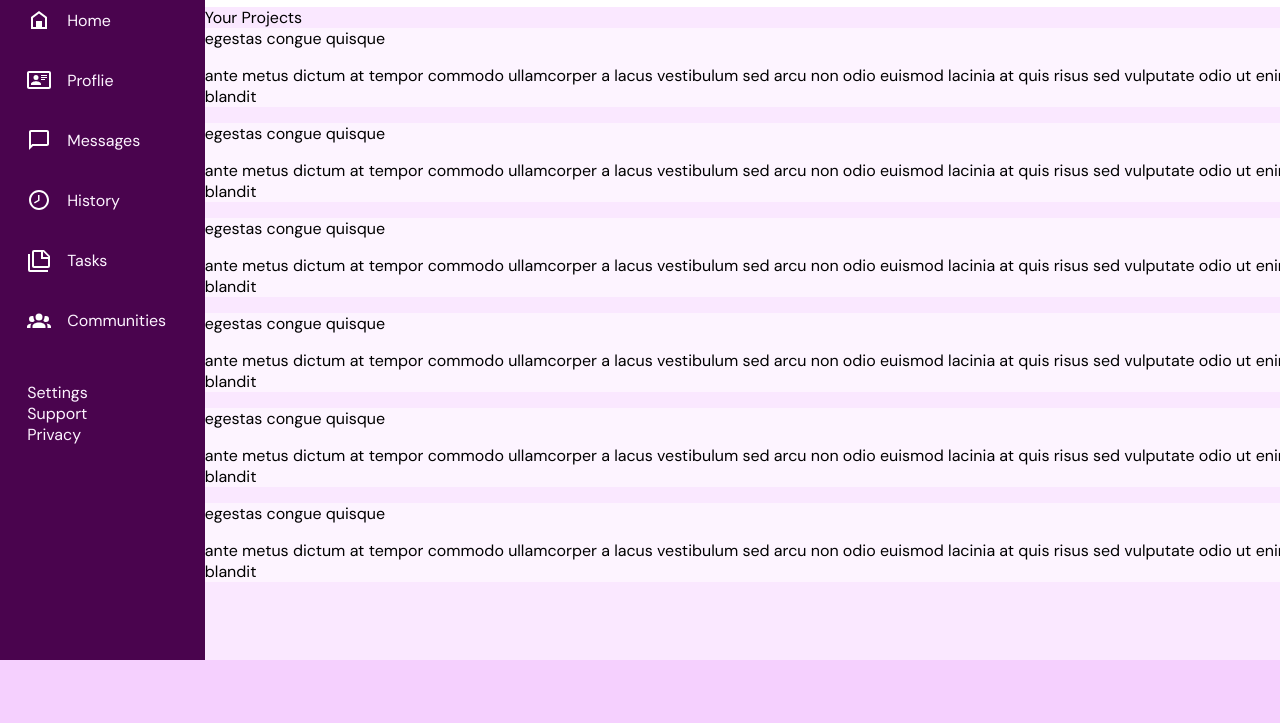
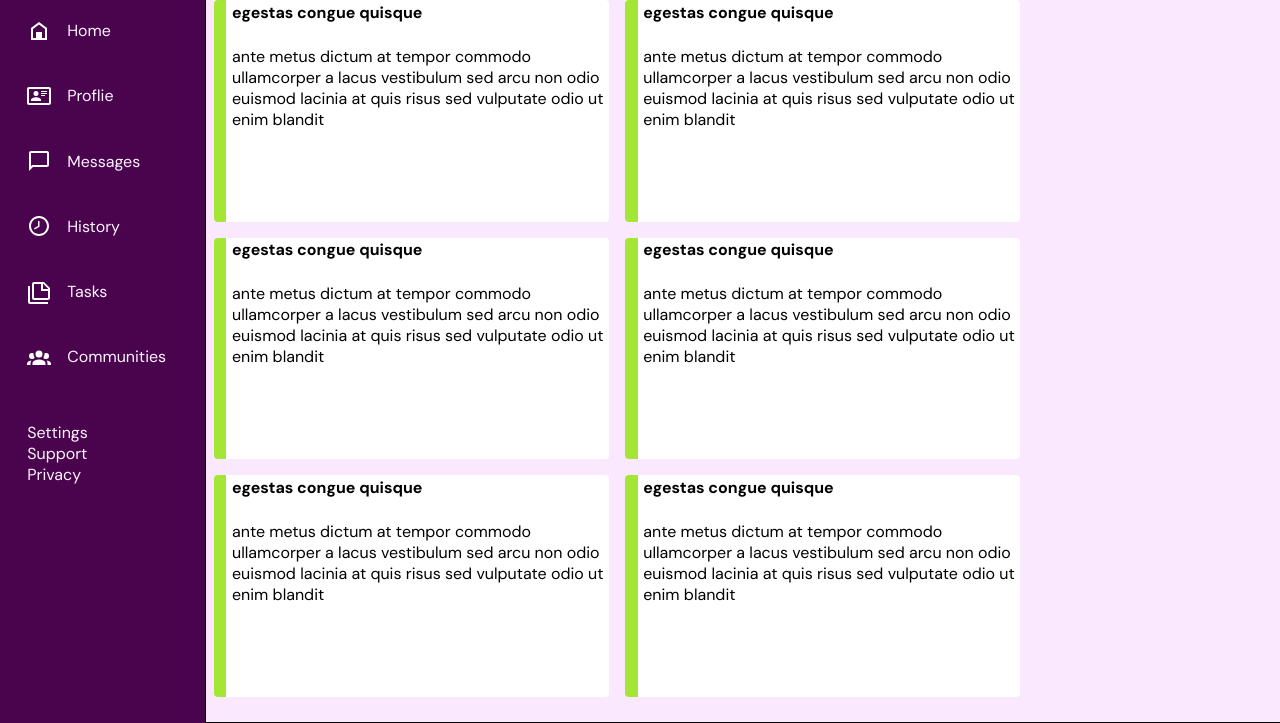
Before and after one commit to HunterEvangelista/admin_dash, a plain HTML site: page index.html in a window 1280 px wide. Shown: the part 148-871 px from the top of the page. Before the commit the page ends 808 px from the top, so only its background shows below. Drawn offline with Linux system fonts and the light colour scheme.

Commit message:
formatting for the project area of the dashboard

```diff
--- a/index.html
+++ b/index.html
@@ -53,7 +53,7 @@
                 <li><img src="img/message-outline.svg" alt="Messages Icon"> Messages</li>
                 <li><img src="img/clock-time-eight-outline.svg" alt="Histroy Icon"> History</li>
                 <li><img src="img/note-multiple-outline.svg" alt="Messages Icon"> Tasks</li>
-                <li><img src="img/account-group.svg" alt="COmmunities Icon"> Communities</li>
+                <li><img src="img/account-group.svg" alt="Communities Icon"> Communities</li>
             </ul>
             <ul class="utils">
                 <li>Settings</li>
@@ -61,32 +61,42 @@
                 <li>Privacy</li>
             </ul>
         </div>
+        <div class="dash">
             <div class="dash-content">
                 <div class="projects">
                     <span>Your Projects</span>
+                    <div class="project-container">
                         <div class="project">
+                            <div class="edge-fill"></div>
                             <span class="title">egestas congue quisque</span>
                             <p>ante metus dictum at tempor commodo ullamcorper a lacus vestibulum sed arcu non odio euismod lacinia at quis risus sed vulputate odio ut enim blandit</p>
                         </div>
                         <div class="project">
+                            <div class="edge-fill"></div>
                             <span class="title">egestas congue quisque</span>
                             <p>ante metus dictum at tempor commodo ullamcorper a lacus vestibulum sed arcu non odio euismod lacinia at quis risus sed vulputate odio ut enim blandit</p>
                         </div>
                         <div class="project">
+                            <div class="edge-fill"></div>
                             <span class="title">egestas congue quisque</span>
                             <p>ante metus dictum at tempor commodo ullamcorper a lacus vestibulum sed arcu non odio euismod lacinia at quis risus sed vulputate odio ut enim blandit</p>
                         </div>
                         <div class="project">
+                            <div class="edge-fill"></div>
                             <span class="title">egestas congue quisque</span>
                             <p>ante metus dictum at tempor commodo ullamcorper a lacus vestibulum sed arcu non odio euismod lacinia at quis risus sed vulputate odio ut enim blandit</p>
                         </div>
                         <div class="project">
+                            <div class="edge-fill"></div>
                             <span class="title">egestas congue quisque</span>
                             <p>ante metus dictum at tempor commodo ullamcorper a lacus vestibulum sed arcu non odio euismod lacinia at quis risus sed vulputate odio ut enim blandit</p>
                         </div>
                         <div class="project">
+                            <div class="edge-fill"></div>
                             <span class="title">egestas congue quisque</span>
                             <p>ante metus dictum at tempor commodo ullamcorper a lacus vestibulum sed arcu non odio euismod lacinia at quis risus sed vulputate odio ut enim blandit</p>
+                        </div>
+                    </div>
         </div>
             </div>
             <div class="announcements"></div>
--- a/style.css
+++ b/style.css
@@ -2,6 +2,7 @@
     background-color: #f5d0fe;
     font-family: 'DM Sans', sans-serif;
     overflow-x: hidden;
+    /* overflow-y: hidden; */
     display: flex;
     justify-content: center;
     align-items: center;
@@ -12,13 +13,9 @@
     grid-template: 1fr 4fr/ 1fr 5fr;
     padding: -1rem;
     margin: -1rem;
-    height: 102dvh;
+    height: 101dvh;
     width: 102dvw;
     flex-grow: 2;
-}
-
-.container>div {
-    /* border: 1px solid black; */
 }
 
 .header {
@@ -87,10 +84,6 @@ img {
     align-items: start;
 }
 
-.hello {
-
-}
-
 .user {
     font-size: 1.5rem;
 }
@@ -136,7 +129,6 @@ ul {
 
 .sidebar img {
     filter: invert(100%) sepia(0%) saturate(2%) hue-rotate(12deg) brightness(108%) contrast(100%);
-    /* align-self: center; */
 }
 
 .nav-settings {
@@ -151,10 +143,70 @@ ul {
     gap: 1rem;
 }
 
-.dash-content {
+.dash {
+    grid-column: 2 /  3;
+    display: flex;
+    justify-content: center;
+    align-items: center;
     background-color: #fae8ff;
 }
 
+.dash-content {
+    grid-column: 2 / 3;
+    display: grid;
+    grid-template-columns: 1.5fr 1.5fr 1fr;
+    border: 1px solid black;
+}
+
+.projects {
+    display: grid;
+    grid-template-rows: .2fr 5fr;
+    grid-column: 1 / 3;
+    margin-left: .5rem;
+}
+
+.project-container {
+    display: grid;
+    grid-template-columns: repeat(2, 1fr);
+    grid-template-rows: repeat(3, 1fr) .1rem;
+    grid-column: 1 / 3;
+    grid-row: 2 / 3;
+    gap: 1rem;
+    justify-content: space-evenly;
+
+}
+
+.projects span {
+    grid-row: 1 / 2;
+    grid-column: 1 / 4;
+    /* margin-left: .5rem; */
+}
+
 .project {
-    background-color: #fdf4ff;
+    gap: .25rem;
+    text-align: left;
+    padding-bottom: 0;
+    background-color: white;
+    border-radius: .25rem;
+    display: grid;
+    grid-template-columns: .5fr 15fr;
+    grid-template-rows: 1fr 8fr;
 }
+
+.project .edge-fill {
+    grid-column: 1 / 2;
+    grid-row: 1 / 3;
+    background-color: #a3e635;
+    border-top-left-radius: .25rem;
+    border-bottom-left-radius: .25rem;
+}
+
+.project .title {
+    font-weight: 700;
+    grid-column: 2 / 3;
+}
+
+.project .title,
+.project p {
+    padding: .1rem;
+}
```
Lines whose indentation alone changed are shown as unchanged.
